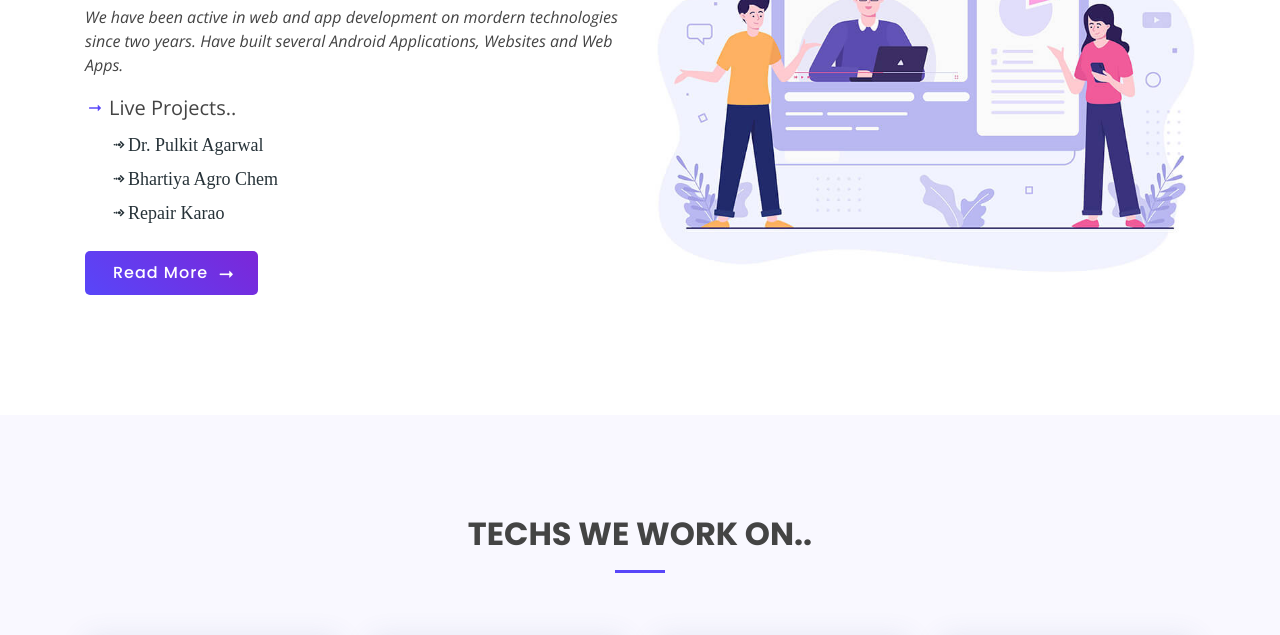
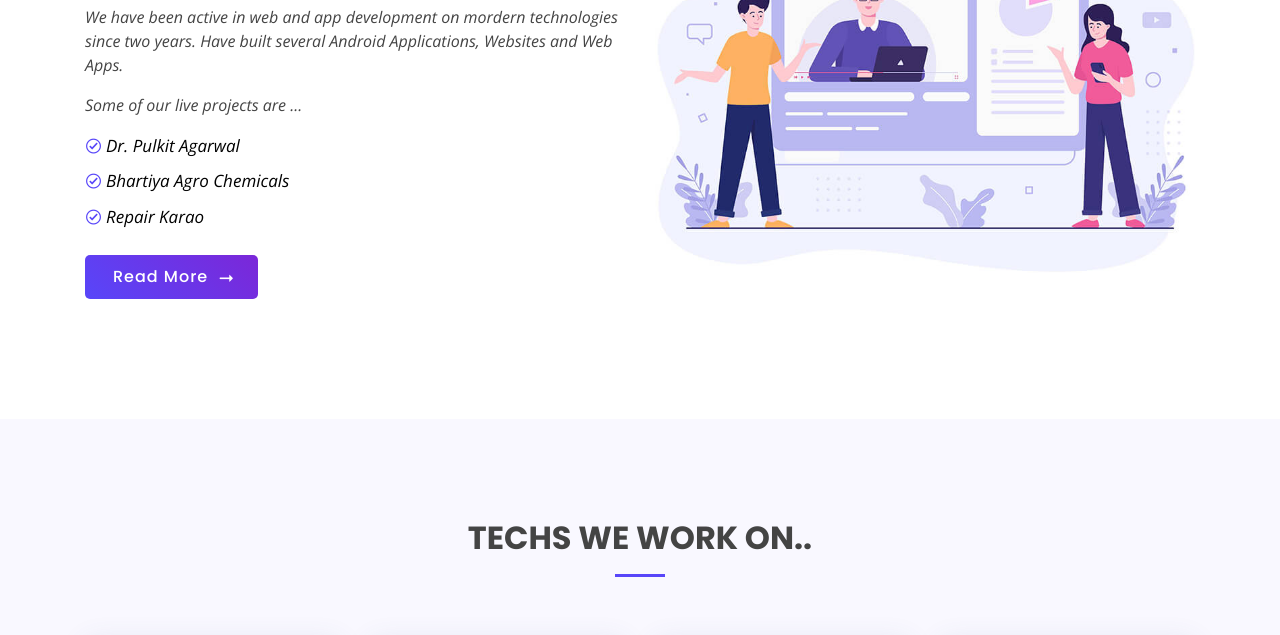
Before and after one commit to devoversetech/devoversetech.github.io, a plain HTML site: page index.html in a window 1280 px wide. Shown: the part 878-1513 px from the top of the page. Drawn offline with nearby package versions, Linux system fonts and the light colour scheme.

Commit message:
[intro section]

```diff
--- a/assets/css/style.css
+++ b/assets/css/style.css
@@ -874,10 +874,26 @@ section {
 }
 
 .about .content ul i {
-  font-size: 20px;
+  font-size: 17px;
   padding-right: 4px;
   color: #5846f9;
-}
+  font-weight: 300;
+}
+
+.about .content ul i a {
+  color: black;
+}
+
+/* .about .content ul i:hover {
+  font-size: 25px;
+  color: #5846f9;
+  /* font-weight: 400; */
+  /* transition: all 0.45s;
+  -webkit-transition: all 0.45s;
+  -moz-transition: all 0.45s;
+  -ms-transition: all 0.45s;
+  -o-transition: all 0.45s;
+}  */
 
 .about .content p:last-child {
   margin-bottom: 0;
--- a/index.html
+++ b/index.html
@@ -187,13 +187,19 @@
               We have been active in web and app development on mordern technologies since two years. Have built several
               Android Applications, Websites and Web Apps.
             </p>
+            <p class="font-italic">
+              Some of our live projects are ...
+            </p>
             <ul>
-              <li id="projects_heading"><i class="icofont-long-arrow-right"></i>Live Projects..</li>
-              <li id="projects"><a href="https://www.drpulkitagarwal.com"><i class="icofont-bubble-right">Dr. Pulkit
-                    Agarwal</i></a></li>
-              <li id="projects"><a href="https://www.bhartiyaagrochem.com"><i class="icofont-bubble-right">Bhartiya Agro
-                    Chem</i></a></li>
-              <li id="projects"><a href="bit.ly/repairkarao"><i class="icofont-bubble-right">Repair Karao</i></a></li>
+              <li><i class="icofont-check-circled"></i><i><a href="https://www.drpulkitagarwal.com" target="_blank">Dr.
+                    Pulkit
+                    Agarwal</a></i>
+              </li>
+              <li><i class="icofont-check-circled"></i><i><a href="https://www.bhartiyaagrochem.com"
+                    target="_blank">Bhartiya Agro
+                    Chemicals</a></i></li>
+              <li><i class="icofont-check-circled"></i><i><a href="bit.ly/repairkarao" target="_blank">Repair
+                    Karao</a></i></li>
             </ul>
             <a href="#" class="read-more">Read More <i class="icofont-long-arrow-right"></i></a>
           </div>
```
